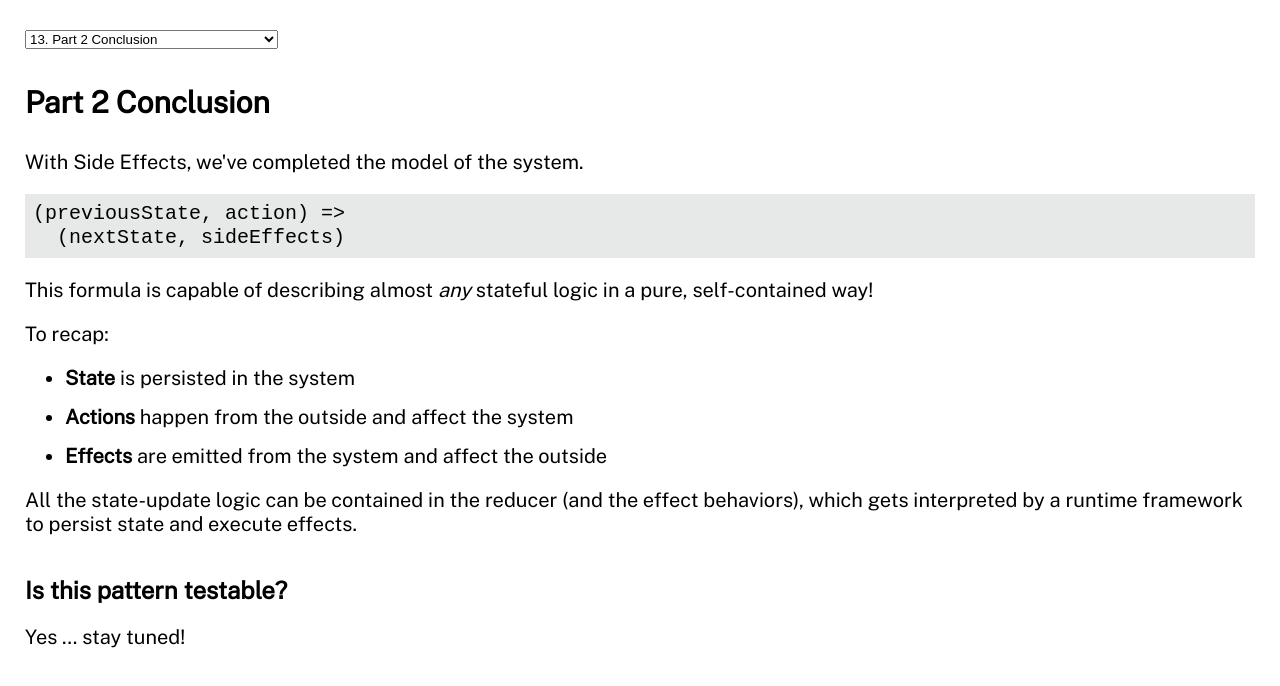
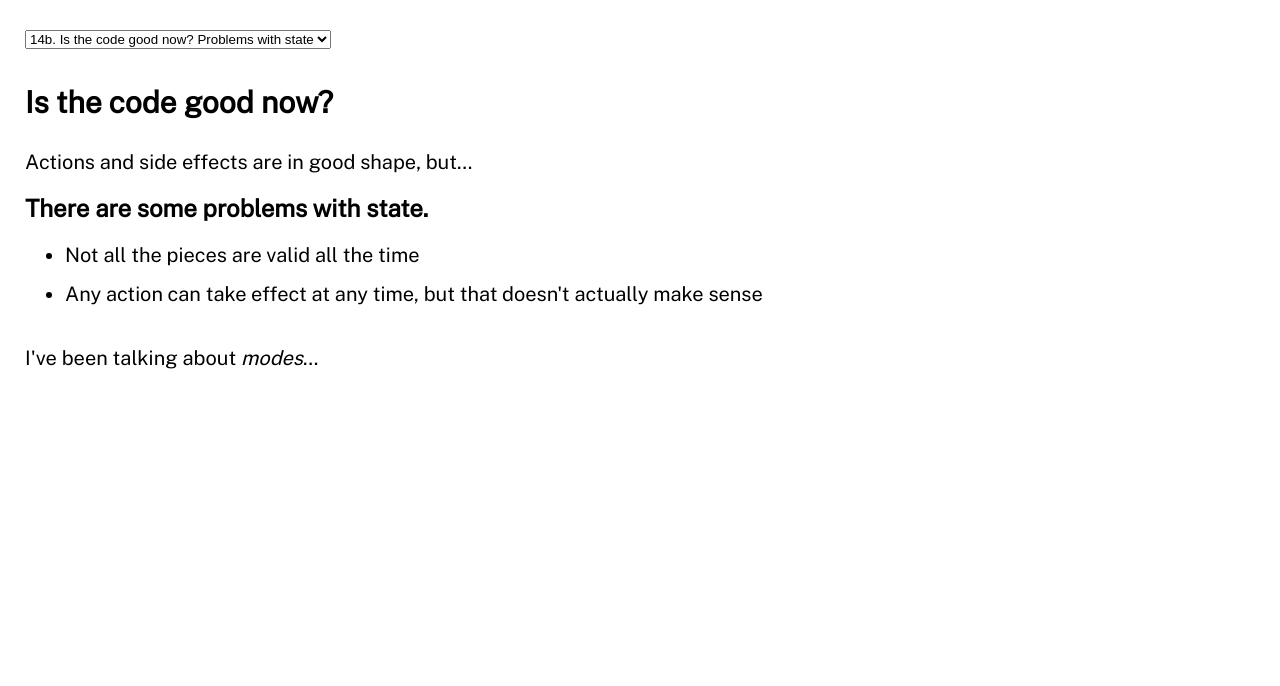
Before and after one commit to drbr/state-machine-talk, a React (Create React App) app: page / in a window 1280 px wide. Shown: the top 686 px of the page. Built offline with nearby package versions, Linux system fonts and the light colour scheme.

Commit message:
Start part 3

```diff
--- a/src/index.tsx
+++ b/src/index.tsx
@@ -8,7 +8,7 @@ import { UseEffectReducerSlide } from './slides/12.useEffectReducer';
 import { Testing } from './slides/20.Testing';
 import { Part2Conclusion } from './slides/13.Part2Conclusion';
 import { InlineEditorWithAsyncSave } from './slides/2.InlineEditorWithAsyncSave';
-import { ThisIsGettingOutOfHand as IsThisCodeGood } from './slides/3.IsThisCodeGood';
+import { IsThisCodeGood_Question } from './slides/3a.IsThisCodeGood_Question';
 import { TheReducerPattern } from './slides/4.TheReducerPattern';
 import { ReducerInCode_Actions } from './slides/5.ReducerInCode_Actions';
 import { ReducerInCode_SwitchStatement } from './slides/6.ReducerInCode_SwitchStatement';
@@ -18,6 +18,9 @@ import { Part1Conclusion } from './slides/9.Part1Conclusion';
 import { BasePlugin, PluginManager } from './talkUtils/PluginManager';
 import { PluginSelectorDropdown } from './talkUtils/PluginSelectorDropdown';
 import { renderSlide } from './talkUtils/renderSlide';
+import { IsThisCodeGood_Answer } from './slides/3b.IsThisCodeGood_Answer';
+import { IsTheCodeGoodNow } from './slides/14a.IsTheCodeGoodNow';
+import { IsTheCodeGoodNow_ProblemsWithState } from './slides/14b.IsTheCodeGoodNow_ProblemsWithState';
 
 export interface SlidePlugin extends BasePlugin {
   element: React.ReactElement;
@@ -37,8 +40,12 @@ export const SlidePluginManager = new PluginManager<SlidePlugin>(
     element: <InlineEditorWithAsyncSave />,
   },
   {
-    name: '3. Is this code good?',
-    element: <IsThisCodeGood />,
+    name: '3a. Is this code good?',
+    element: <IsThisCodeGood_Question />,
+  },
+  {
+    name: '3. Is this code good? Answer',
+    element: <IsThisCodeGood_Answer />,
   },
   {
     name: '4. The Reducer Pattern',
@@ -79,6 +86,14 @@ export const SlidePluginManager = new PluginManager<SlidePlugin>(
   {
     name: '13. Part 2 Conclusion',
     element: <Part2Conclusion />,
+  },
+  {
+    name: '14a. Is the code good now?',
+    element: <IsTheCodeGoodNow />,
+  },
+  {
+    name: '14b. Is the code good now? Problems with state',
+    element: <IsTheCodeGoodNow_ProblemsWithState />,
   }
 );
 
--- a/src/slides/13.Part2Conclusion.tsx
+++ b/src/slides/13.Part2Conclusion.tsx
@@ -14,10 +14,10 @@ export function Part2Conclusion() {
       <p>With Side Effects, we've completed the model of the system.</p>
       <MonoBlock>{formula}</MonoBlock>
       <p>
-        This formula is capable of describing almost <em>any</em> stateful logic
-        in a pure, self-contained way!
+        This formula is capable of describing almost any stateful logic in a
+        pure, self-contained way!
       </p>
-      <p>To recap:</p>
+      <p>Recap:</p>
       <ul>
         <li>
           <strong>State</strong> is persisted in the system
@@ -35,9 +35,6 @@ export function Part2Conclusion() {
         effect behaviors), which gets interpreted by a runtime framework to
         persist state and execute effects.
       </p>
-      <VerticalSpacer />
-      <h2>Is this pattern testable?</h2>
-      <p>Yes … stay tuned!</p>
     </>
   );
 }
--- /dev/null
+++ b/src/slides/14a.IsTheCodeGoodNow.tsx
@@ -0,0 +1,7 @@
+export function IsTheCodeGoodNow() {
+  return (
+    <>
+      <h1>Is the code good now?</h1>
+    </>
+  );
+}
--- /dev/null
+++ b/src/slides/14b.IsTheCodeGoodNow_ProblemsWithState.tsx
@@ -0,0 +1,23 @@
+import React from 'react';
+import { VerticalSpacer } from '../talkUtils/FormatAndLayoutComponents';
+
+export function IsTheCodeGoodNow_ProblemsWithState() {
+  return (
+    <>
+      <h1>Is the code good now?</h1>
+      <p>Actions and side effects are in good shape, but…</p>
+      <h2>There are some problems with state.</h2>
+      <ul>
+        <li>Not all the pieces are valid all the time</li>
+        <li>
+          Any action can take effect at any time, but that doesn't actually make
+          sense
+        </li>
+      </ul>
+      <VerticalSpacer />
+      <p>
+        I've been talking about <em>modes</em>…
+      </p>
+    </>
+  );
+}
--- /dev/null
+++ b/src/slides/3a.IsThisCodeGood_Question.tsx
@@ -0,0 +1,7 @@
+export function IsThisCodeGood_Question() {
+  return (
+    <>
+      <h1>Is this code good?</h1>
+    </>
+  );
+}
--- a/src/slides/3.IsThisCodeGood.tsx
+++ b/src/slides/3b.IsThisCodeGood_Answer.tsx
@@ -1,7 +1,7 @@
 import React from 'react';
 import { VerticalSpacer, Mono } from '../talkUtils/FormatAndLayoutComponents';
 
-export function ThisIsGettingOutOfHand() {
+export function IsThisCodeGood_Answer() {
   return (
     <>
       <h1>Is this code good?</h1>
```
